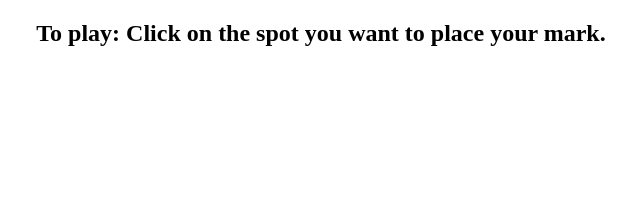
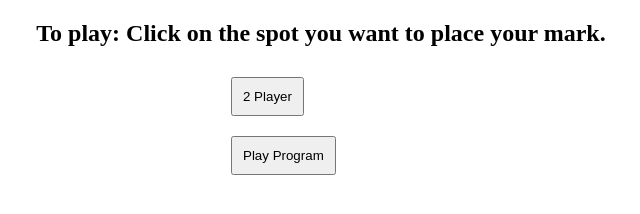
Before and after one commit to aklap/js_tic-tac-toe, a plain HTML site: page index.html in a window 1280 px wide. Shown: the whole page, without its empty margins (319-959 px from the left). Drawn offline with Linux system fonts and the light colour scheme.

```diff
--- a/index.html
+++ b/index.html
@@ -3,10 +3,17 @@
 <head>
     <title>JS Tic-tac-toe</title>
     <link rel="stylesheet" type="text/css" href="style.css">
+    <script src="./ai.js"></script>
     <script src="./game.js"></script>
 </head>
 <body>
     <h2 id="header">To play: Click on the spot you want to place your mark.</h2>
+
+    <div id="button-container">
+        <button class="button">2 Player</button>
+        <button class="button">Play Program</button>
+    </div>
+
     <div id="board">
         <div class="cell"></div>
         <div class="cell"></div>
```
